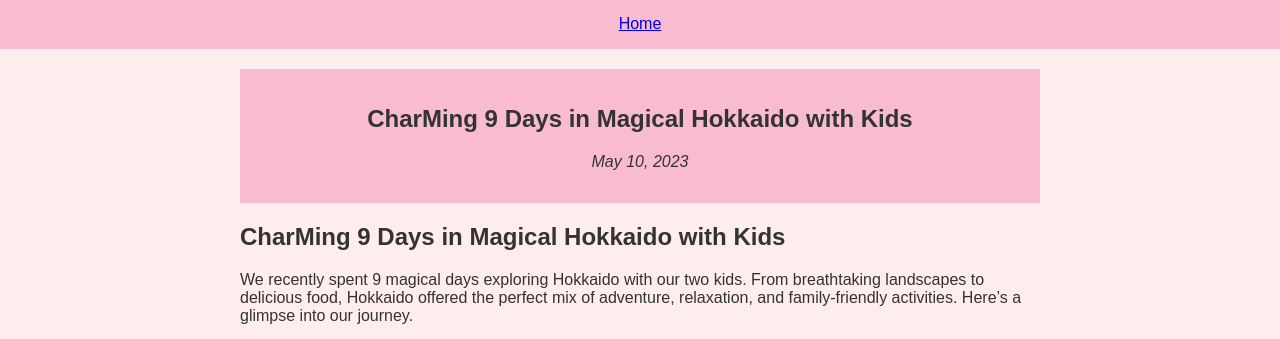
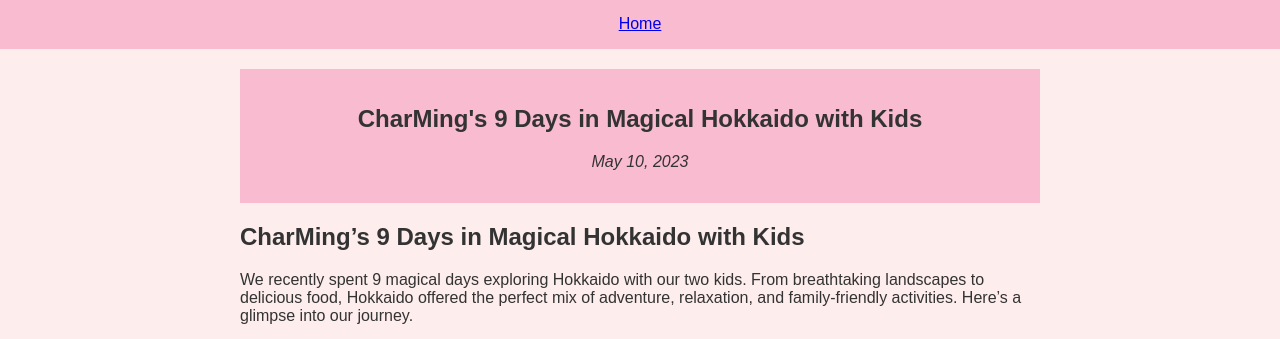
Before and after one commit to charming-content/travelwithkids.github.io, a Jekyll site: the page built from _posts/2023-05-10-9days-magical-hokkaido.md, in a window 1280 px wide. Shown: the part 135-474 px from the top of the page. Built offline with Jekyll 4.4.1, drawn with Linux system fonts in a browser that asks for light colours.

```diff
--- a/_posts/2023-05-10-9days-magical-hokkaido.md
+++ b/_posts/2023-05-10-9days-magical-hokkaido.md
@@ -1,10 +1,10 @@
 ---
 layout: post
-title: "CharMing 9 Days in Magical Hokkaido with Kids"
+title: "CharMing's 9 Days in Magical Hokkaido with Kids"
 date: 2023-05-10
 ---
 
-## CharMing 9 Days in Magical Hokkaido with Kids
+## CharMing's 9 Days in Magical Hokkaido with Kids
 
 We recently spent 9 magical days exploring Hokkaido with our two kids. From breathtaking landscapes to delicious food, Hokkaido offered the perfect mix of adventure, relaxation, and family-friendly activities. Here’s a glimpse into our journey.
 
```
